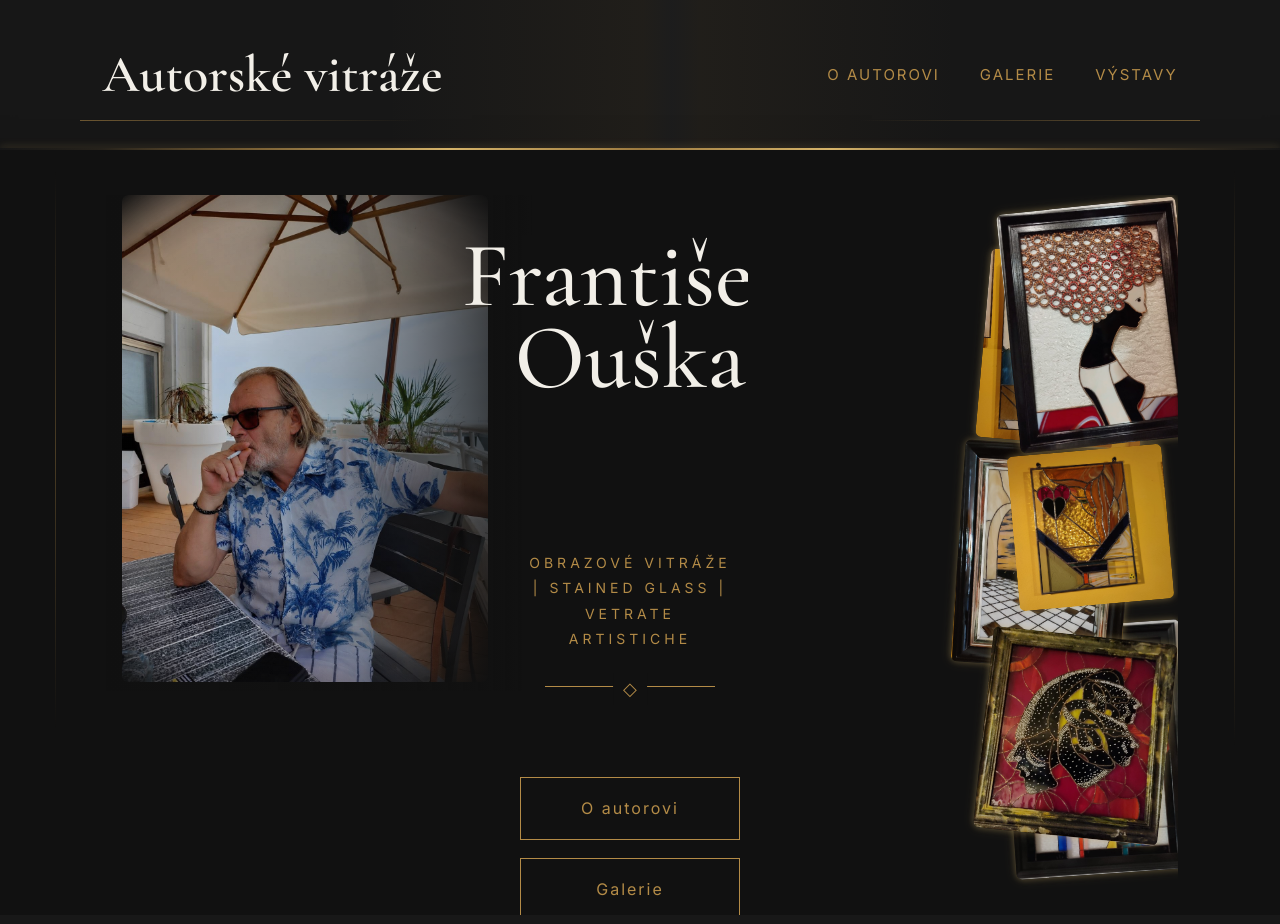
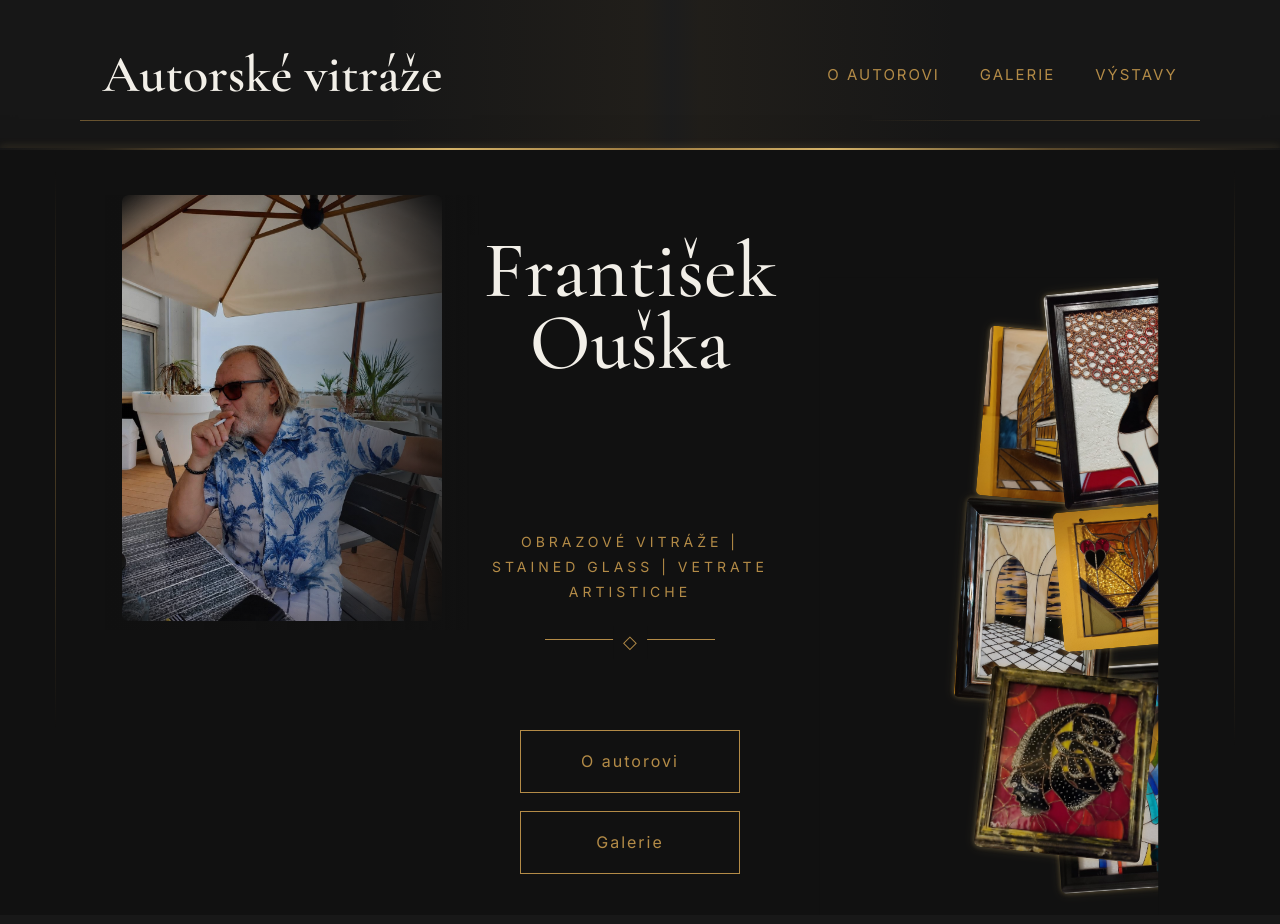
Before and after one commit to ouska-vitraze/ouska-vitraze.github.io, a plain HTML site: page index.html in a window 1280 px wide. Shown: the top 924 px of the page. Drawn offline with nearby package versions, Linux system fonts and the light colour scheme.

Commit message:
Add files via upload

```diff
--- a/style.css
+++ b/style.css
@@ -352,6 +352,8 @@
     text-align:center;
 
     background:#111;
+
+      padding:0 20px;
 
     transform:translateX(-10px);
 
@@ -1175,3 +1177,26 @@
 }
 
 }
+
+@media (max-width: 1300px){
+
+.hero{
+
+    grid-template-columns:35% 30% 35%;
+
+}
+
+.hero-center h2{
+
+    font-size:80px;
+    line-height:0.9;
+
+}
+
+.hero-right{
+
+    transform:scale(0.9);
+
+}
+
+}
```
